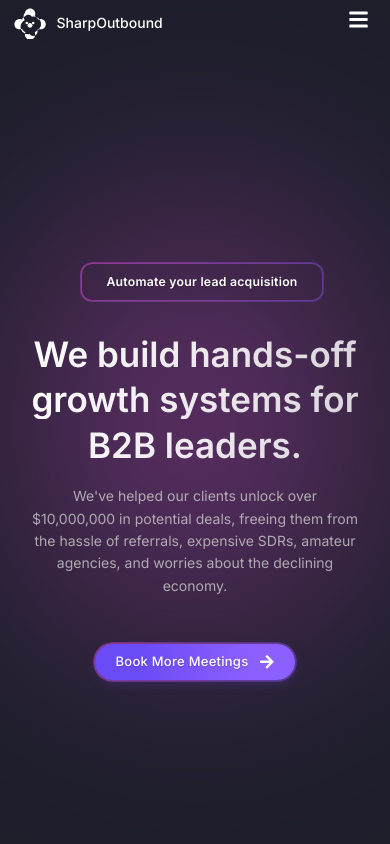
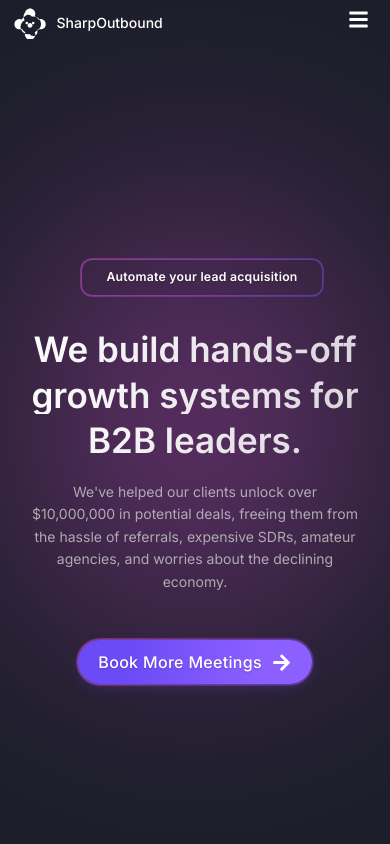
Before and after one commit to Rajje93/SharpOutbound, a React (Vite) app: page / in a window 390 px wide. Shown: the top 844 px of the page. Built offline with nearby package versions, Linux system fonts and the light colour scheme.

Commit message:
Update: Mobile styles and orb colors to match desktop version

```diff
--- a/src/App.css
+++ b/src/App.css
@@ -174,10 +174,19 @@ body {
   opacity: 0.5;
   background: radial-gradient(
     circle at center,
-    rgba(0, 157, 255, 0.8) 0%,
+    rgba(135, 88, 255, 0.8) 0%,
     transparent 60%
   );
   animation: float 6s ease-in-out infinite;
+}
+
+/* Add a second gradient for more glow */
+.background-orbs::after {
+  background: radial-gradient(
+    circle at center,
+    rgba(255, 88, 249, 0.6) 0%,
+    transparent 60%
+  );
 }
 
 .background-orbs::before {
@@ -285,7 +294,7 @@ body {
 }
 
 /* Primary Button with Enhanced Gradient */
-.btn-primary {
+.btn.btn-primary {
   background: linear-gradient(92.23deg, #6B4BF6 21.43%, #8C5FFF 76.89%);
   border-radius: 100px;
   padding: 8px 24px;
@@ -297,7 +306,7 @@ body {
   white-space: nowrap;
 }
 
-.btn-primary:hover {
+.btn.btn-primary:hover {
   transform: translateY(-2px);
   box-shadow: 0px 8px 20px rgba(107, 75, 246, 0.3);
   background: linear-gradient(92.23deg, #7655FF 21.43%, #9D75FF 76.89%);
@@ -379,10 +388,19 @@ body {
 
 /* Mobile Optimization */
 @media (max-width: 768px) {
-  .btn-mobile-full {
-    width: 100%;
-    padding: 1.5rem;
-    font-size: 1.5rem;
+  .btn.btn-primary {
+    padding: 10px 20px;
+    font-size: 16px;
+    width: 100%; /* Full width on mobile */
+    max-width: 300px; /* Maximum width to maintain readability */
+    margin: 0 auto; /* Center the button */
+  }
+
+  .background-orbs::before,
+  .background-orbs::after {
+    width: 50vw; /* Larger orbs on mobile */
+    height: 50vw;
+    opacity: 0.4; /* Slightly reduced opacity */
   }
 
   .btn,
```
